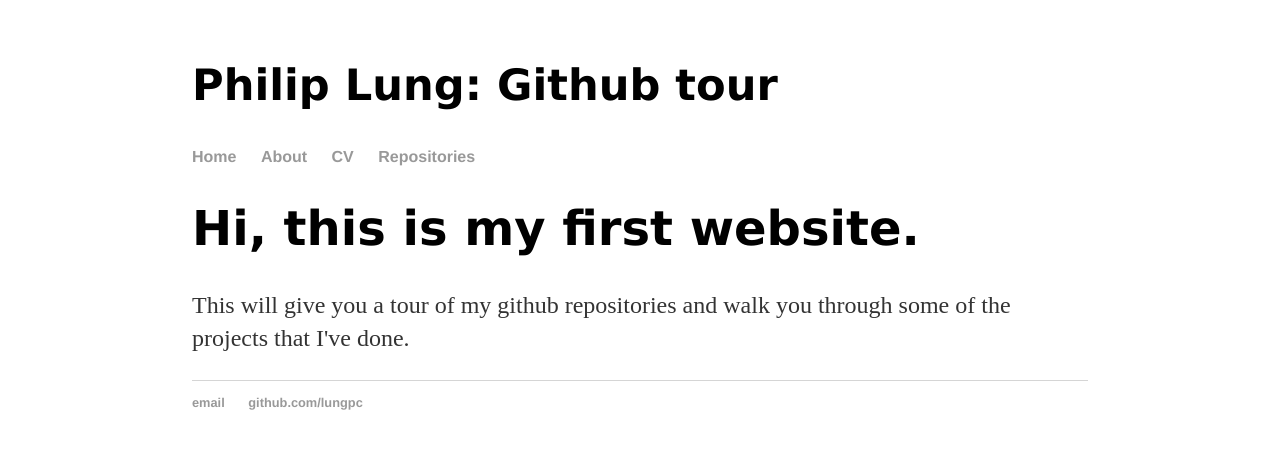
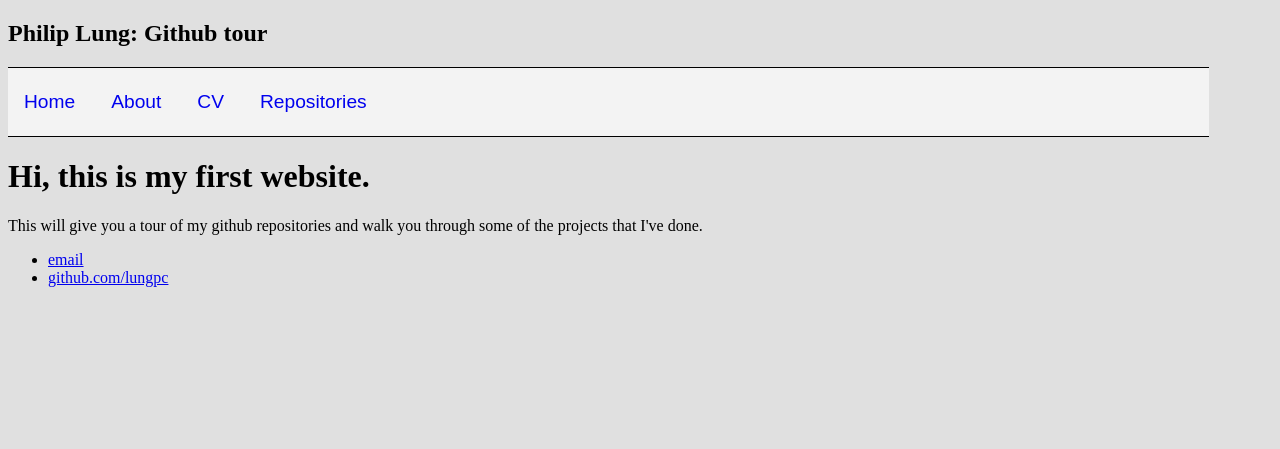
Before and after one commit to lungpc/lungpc.github.io, a Jekyll site: the page built from index.html, in a window 1280 px wide. Shown: the top 449 px of the page. Built offline with Jekyll 4.4.1, drawn with Linux system fonts in a browser that asks for light colours.

Commit message:
Update default.html

```diff
--- a/_layouts/default.html
+++ b/_layouts/default.html
@@ -3,7 +3,7 @@
 		<head>
 			<title>{{ page.title }}</title>
 			<!-- link to main stylesheet -->
-			<link rel="stylesheet" type="text/css" href="/css/style2.css">
+			<link rel="stylesheet" type="text/css" href="/css/style.css">
 		</head>
 		<body>
 			<h2>Philip Lung: Github tour</h2>
```
